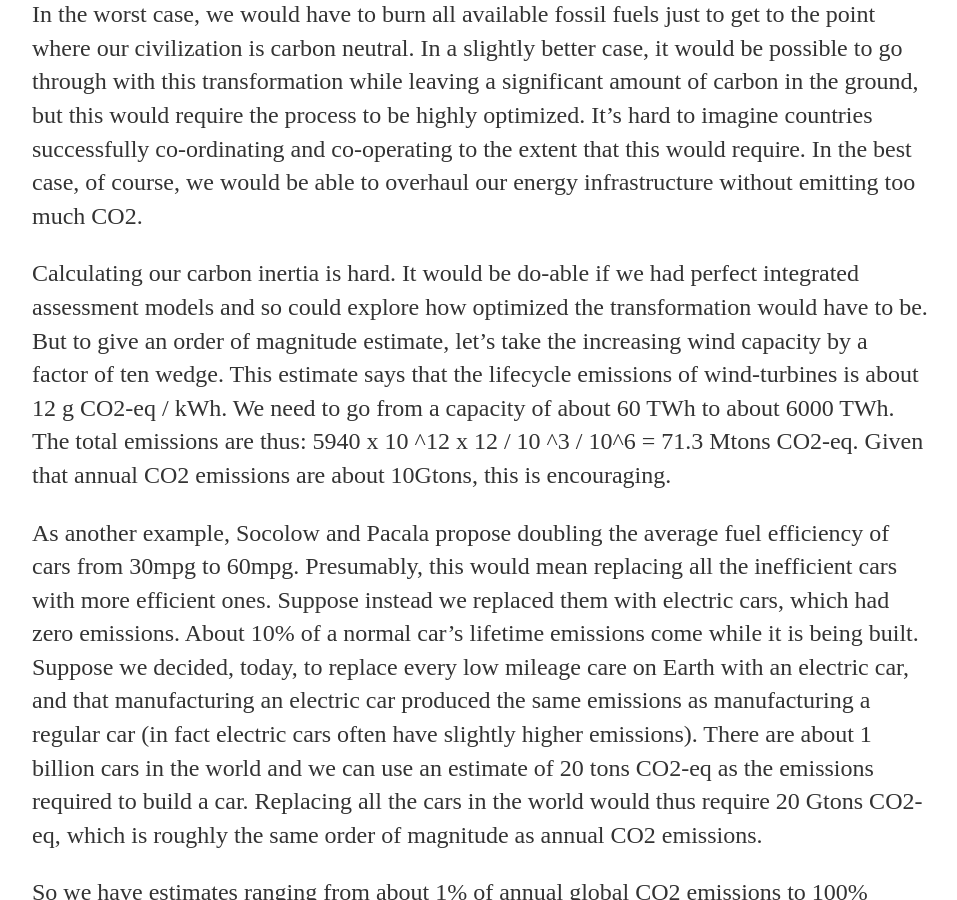
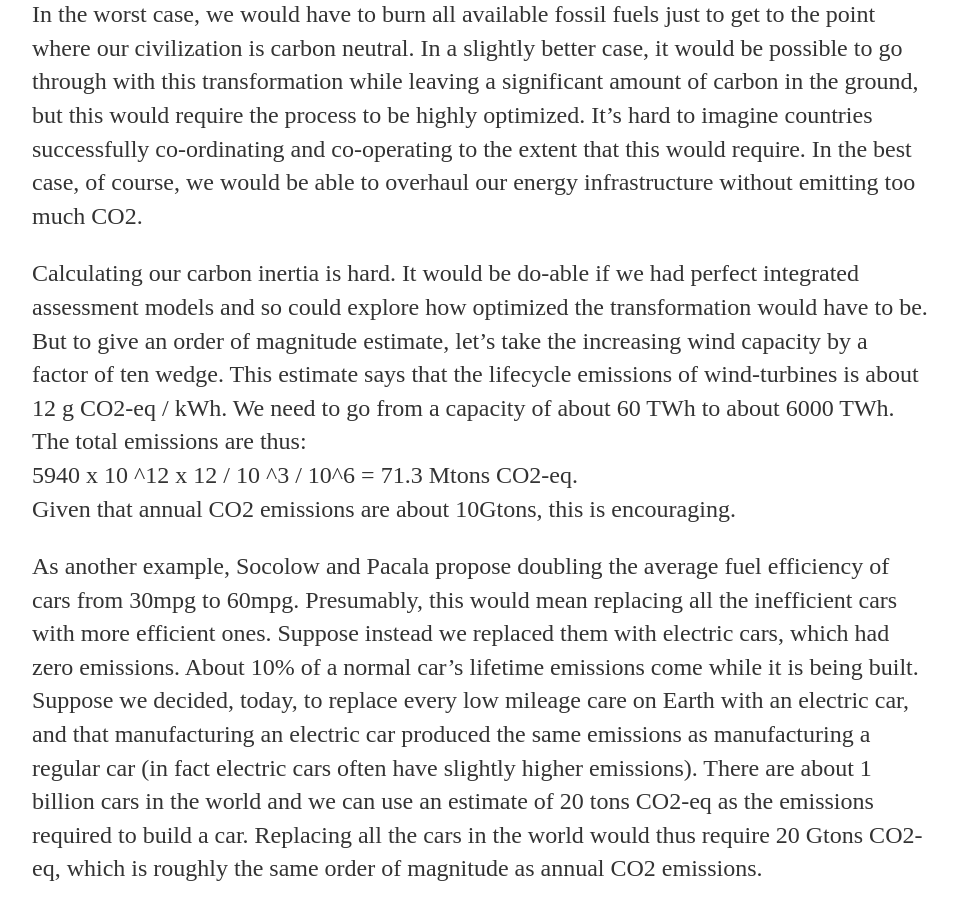
Before and after one commit to nicklutsko/nicklutsko.github.io, a Jekyll site: the page built from _posts/2016-06-28-Carbon-Intertia.md, in a window 1280 px wide and 900 px high, scrolled down 967 px. Shown: the whole window, without its empty margins (160-1117 px from the left). Built offline with Jekyll 4.4.1, drawn with Linux system fonts in a browser that asks for light colours.

```diff
--- a/_posts/2016-06-28-Carbon-Intertia.md
+++ b/_posts/2016-06-28-Carbon-Intertia.md
@@ -13,8 +13,8 @@ date: 2016-06-28
 
 <p>In the worst case, we would have to burn all available fossil fuels just to get to the point where our civilization is carbon neutral. In a slightly better case, it would be possible to go through with this transformation while leaving a significant amount of carbon in the ground, but this would require the process to be highly optimized. It’s hard to imagine countries successfully co-ordinating and co-operating to the extent that this would require. In the best case, of course, we would be able to overhaul our energy infrastructure without emitting too much CO2.</p>
 
-<p>Calculating our carbon inertia is hard. It would be do-able if we had perfect integrated assessment models and so could explore how optimized the transformation would have to be. But to give an order of magnitude estimate, let’s take the increasing wind capacity by a factor of ten wedge. This estimate says that the lifecycle emissions of wind-turbines is about 12 g CO2-eq / kWh. We need to go from a capacity of about 60 TWh to about 6000 TWh. The total emissions are thus:
-5940 x 10 ^12 x 12 / 10 ^3 / 10^6 = 71.3 Mtons CO2-eq.
+<p>Calculating our carbon inertia is hard. It would be do-able if we had perfect integrated assessment models and so could explore how optimized the transformation would have to be. But to give an order of magnitude estimate, let’s take the increasing wind capacity by a factor of ten wedge. This estimate says that the lifecycle emissions of wind-turbines is about 12 g CO2-eq / kWh. We need to go from a capacity of about 60 TWh to about 6000 TWh. The total emissions are thus:<br>
+5940 x 10 ^12 x 12 / 10 ^3 / 10^6 = 71.3 Mtons CO2-eq.<br>
 Given that annual CO2 emissions are about 10Gtons, this is encouraging.</p>
 
 <p>As another example, Socolow and Pacala propose doubling the average fuel efficiency of cars from 30mpg to 60mpg. Presumably, this would mean replacing all the inefficient cars with more efficient ones. Suppose instead we replaced them with electric cars, which had zero emissions. About 10% of a normal car’s lifetime emissions come while it is being built. Suppose we decided, today, to replace every low mileage care on Earth with an electric car, and that manufacturing an electric car produced the same emissions as manufacturing a regular car (in fact electric cars often have slightly higher emissions). There are about 1 billion cars in the world and we can use an estimate of 20 tons CO2-eq as the emissions required to build a car. Replacing all the cars in the world would thus require 20 Gtons CO2-eq, which is roughly the same order of magnitude as annual CO2 emissions.</p>
```
